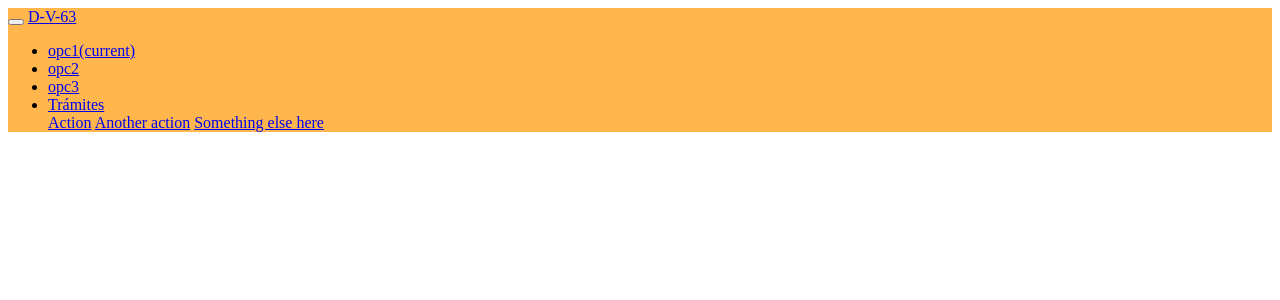
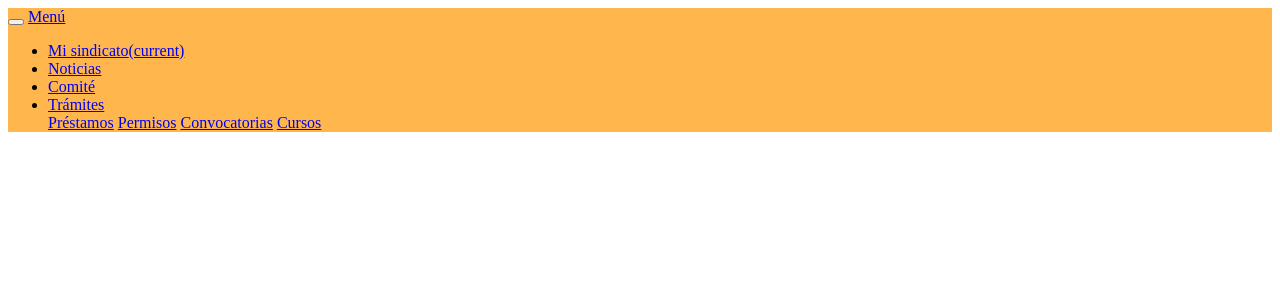
Before and after one commit to RaulCarvajal/dv63, a PHP site: page /barranav.html in a window 1280 px wide. Shown: the top 300 px of the page. Run offline with PHP 8.4, Linux system fonts and the light colour scheme.

Commit message:
Pa Julio

```diff
--- a/barranav.html
+++ b/barranav.html
@@ -4,21 +4,21 @@
     <span class="navbar-toggler-icon"></span>
   </button>
 
-  <a class="navbar-brand" href="#">D-V-63</a>
+  <a class="navbar-brand" href="#">Menú</a>
 
   <div class="collapse navbar-collapse" id="navbarNavDropdown">
     <ul class="navbar-nav">
 
       <li class="nav-item active">
-        <a class="nav-link" href="#">opc1<span class="sr-only">(current)</span></a>
+        <a class="nav-link" href="#">Mi sindicato<span class="sr-only">(current)</span></a>
       </li>
 
       <li class="nav-item">
-        <a class="nav-link" href="#">opc2</a>
+        <a class="nav-link" href="#">Noticias</a>
       </li>
 
       <li class="nav-item">
-        <a class="nav-link" href="#">opc3</a>
+        <a class="nav-link" href="#">Comité</a>
       </li>
 
       <li class="nav-item dropdown">
@@ -26,9 +26,10 @@
           Trámites
         </a>
         <div class="dropdown-menu" aria-labelledby="navbarDropdownMenuLink">
-          <a class="dropdown-item" href="#">Action</a>
-          <a class="dropdown-item" href="#">Another action</a>
-          <a class="dropdown-item" href="#">Something else here</a>
+          <a class="dropdown-item" href="#">Préstamos</a>
+          <a class="dropdown-item" href="#">Permisos</a>
+          <a class="dropdown-item" href="#">Convocatorias</a>
+          <a class="dropdown-item" href="#">Cursos</a>
         </div>
       </li>
 
```
Also changed, not shown: index.php (+4 -4 lines).
